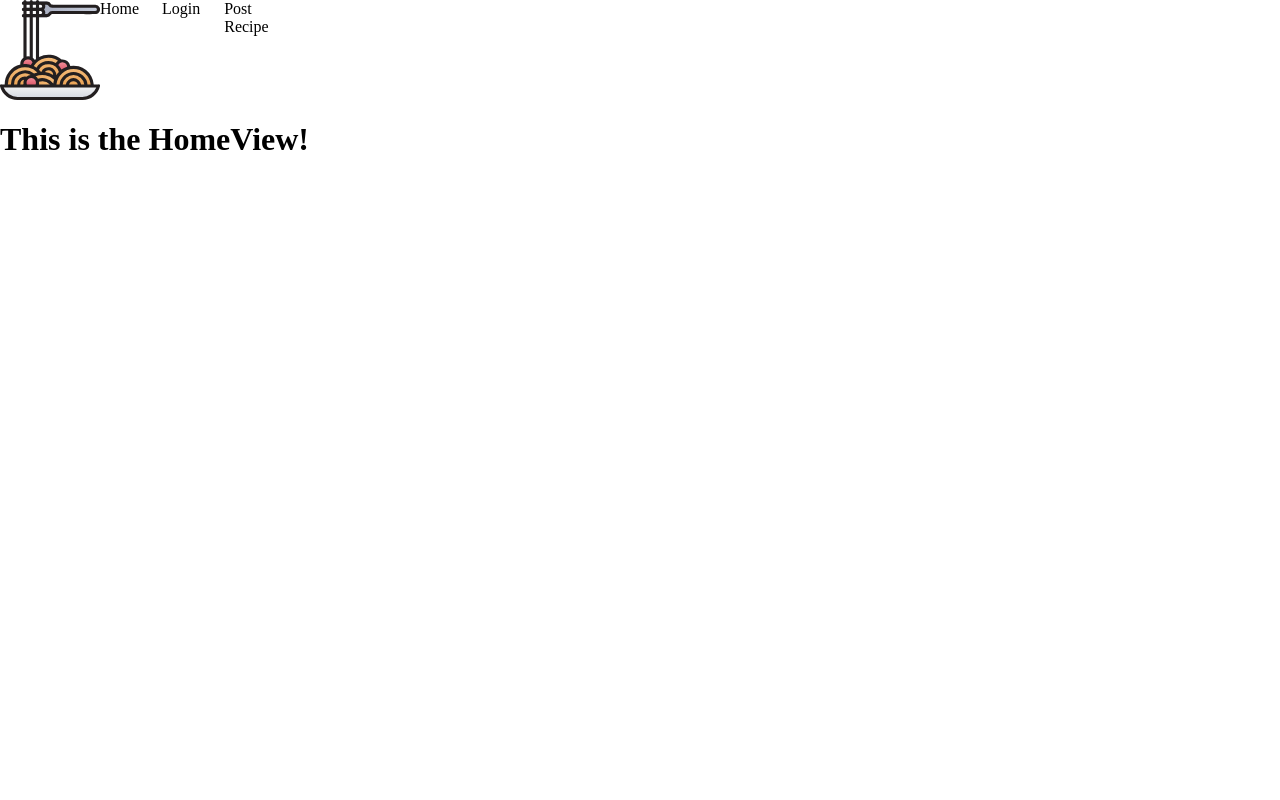
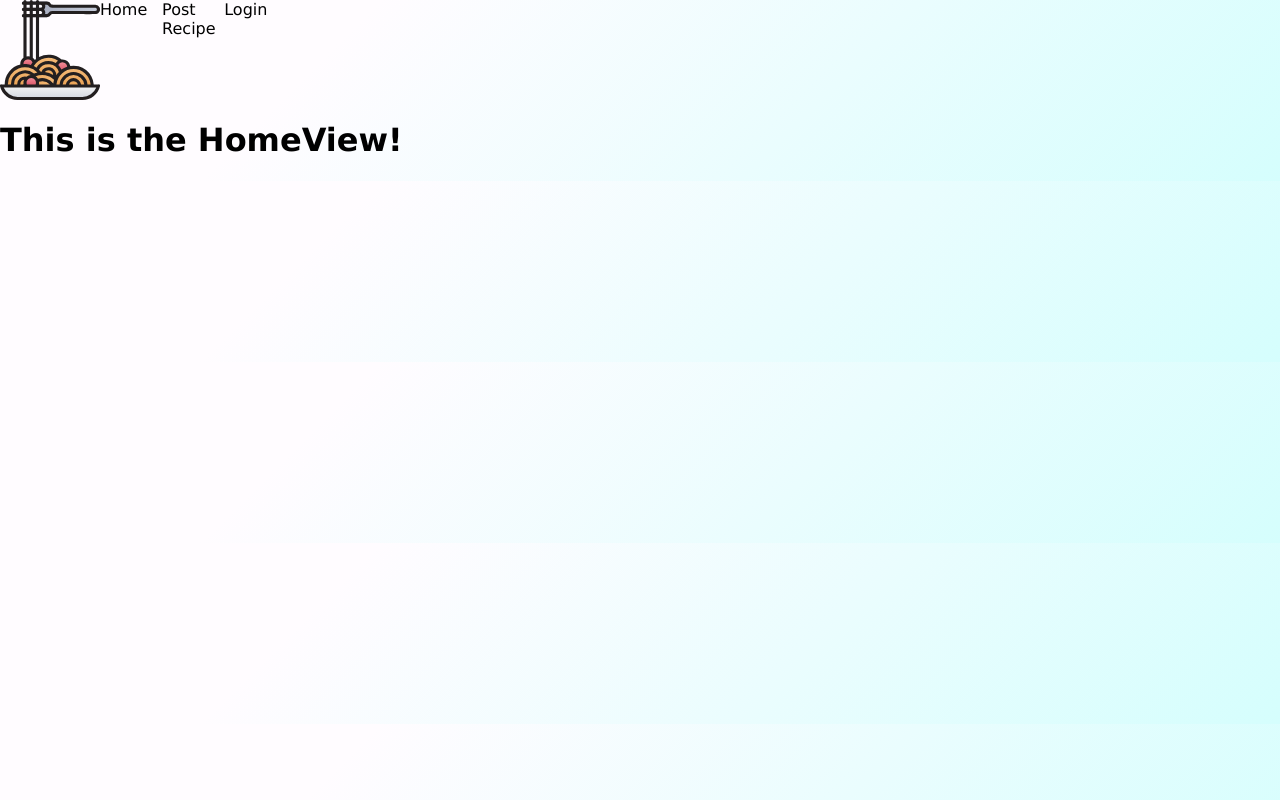
Before and after one commit to adamalmqvist/recipeapp2, a React (Create React App) app: page / in a window 1280 px wide. Built offline with nearby package versions, Linux system fonts and the light colour scheme.

Commit message:
added profile and provider

```diff
--- a/public/index.html
+++ b/public/index.html
@@ -6,7 +6,7 @@
   <meta name="viewport" content="width=device-width, initial-scale=1" />
   <meta name="theme-color" content="#000000" />
   <meta name="description" content="Web site created using create-react-app" />
-  <link rel="apple-touch-icon" href="%PUBLIC_URL%/logo192.png" />
+
 
   <link rel="manifest" href="%PUBLIC_URL%/manifest.json" />
 
--- a/src/App.tsx
+++ b/src/App.tsx
@@ -2,13 +2,16 @@ import React from 'react';
 import './shared/css/Global.css'
 import { Routes } from './routes/Routes'
 import { Desktopnavigation } from './components/navigation/desktopnavigation/Desktopnavigation'
+import { UserProvider } from './shared/provider/UserProvider';
 
 
 function App() {
   return (
+    <UserProvider>
     <Routes>
      < Desktopnavigation />
     </Routes>
+    </UserProvider>
   );
 }
 
--- a/src/components/navigation/desktopnavigation/Desktopnavigation.tsx
+++ b/src/components/navigation/desktopnavigation/Desktopnavigation.tsx
@@ -2,15 +2,28 @@ import './Desktopnavigation.css'
 import Logotype from '../../../shared/images/foodlogo.svg'
 import { useHistory } from 'react-router-dom'
 import RoutingPath from '../../../routes/RoutingPath'
+import { useContext } from 'react'
+import { UserContext } from '../../../shared/provider/UserProvider'
+import {Profile} from '../../profile/Profile'
 
 export const Desktopnavigation = () => {
     const history = useHistory()
+    const [authenticatedUser, setAuthenticatedUser] = useContext(UserContext)
+
+    const displaySignInButtonIfUserIsAuthenticated = () => {
+
+       return authenticatedUser
+       ? <Profile/>
+       : <span onClick={() => history.push(RoutingPath.loginView)}>Login</span>
+
+    }
+
     return (
         <div className="desktopNavigationContainer">
             <img className="navigationLogotype" alt="Error..." src={Logotype}></img>
             <span onClick={() => history.push(RoutingPath.homeView)}>Home</span>
-            <span onClick={() => history.push(RoutingPath.loginView)}>Login</span>
             <span onClick={() => history.push(RoutingPath.postView)}>Post Recipe</span>
+            {displaySignInButtonIfUserIsAuthenticated()}
         </div>
     )
 }
--- /dev/null
+++ b/src/components/profile/Profile.css
@@ -0,0 +1,3 @@
+.profileImg {
+    width: 50px;
+}
--- /dev/null
+++ b/src/components/profile/Profile.tsx
@@ -0,0 +1,14 @@
+import { useContext } from 'react'
+import {UserContext} from '../../shared/provider/UserProvider'
+import '../profile/Profile.css'
+
+export const Profile = () => {
+    const [authenticatedUser, setAuthenticatedUser] = useContext(UserContext)
+    return (
+        <div>
+            <img src="https://thispersondoesnotexist.com/image" alt="" className="profileImg"/>
+
+            {authenticatedUser.username}
+        </div>
+    )
+}
--- a/src/shared/css/Global.css
+++ b/src/shared/css/Global.css
@@ -1,5 +1,8 @@
 body {
     margin: 0;
     padding: 0;
+    background-color: #d5fefd;
+    background-image: linear-gradient(315deg, #d5fefd 0%, #fffcff 74%);
+    font-family: Verdana, Geneva, Tahoma, sans-serif
 
 }
--- /dev/null
+++ b/src/shared/provider/UserProvider.tsx
@@ -0,0 +1,13 @@
+import { useState, createContext } from 'react'
+
+export const UserContext = createContext<any>(null)
+
+export const UserProvider = (props: {children: React.ReactChild}) => {
+    const [authenticatedUser, setAuthenticatedUser] = useState()
+    const {children} = props
+    return (
+        <UserContext.Provider value={[authenticatedUser, setAuthenticatedUser]}>
+            {children}
+        </UserContext.Provider>
+    )
+}
--- a/src/view/LoginView.tsx
+++ b/src/view/LoginView.tsx
@@ -1,24 +1,38 @@
-import { useState } from 'react'
+import { useState, useContext } from 'react'
 import { loginCredentials } from '../shared/interface/interface'
 import { useHistory } from 'react-router-dom'
 import RoutingPath from '../routes/RoutingPath'
+import {UserContext} from '../shared/provider/UserProvider'
 
 export const LoginView = () => {
     const history = useHistory()
     const [loginCredentials, setloginCredentials] = useState<loginCredentials>({username: '', password: ''})
+    const [authenticatedUser, setAuthenticatedUser] = useContext(UserContext)
+
+    const setloginCredentialsFunction = (e : any) => {
+        setloginCredentials({...loginCredentials, [e.target.name]: e.target.value})
+      }
+
+
     const signIn = () => {
+        localStorage.setItem("user", loginCredentials.username)
+        setAuthenticatedUser(loginCredentials)
         history.push(RoutingPath.homeView)
-        localStorage.setItem("user", loginCredentials.username)
     }
     return (
         <div>
+
            <form>
             <input
             placeholder="Username"
-            onChange={event => setloginCredentials({...loginCredentials, username: event.target.value})}/> <br/>
-            <input
+            name="username"
+            value={loginCredentials.username}
+            onChange={setloginCredentialsFunction} /> <br/>
+            <input type="password"
             placeholder="Password"
-            onChange={event => setloginCredentials({...loginCredentials, password: event.target.value})}/>
+            name="password"
+            value={loginCredentials.password}
+            onChange={setloginCredentialsFunction}/>
             <button onClick={() => signIn()}>Sign in</button>
             </form>
         </div>
```
Also changed, not shown: public/manifest.json, 1 other file (tests, documents, lock files or other folders).
